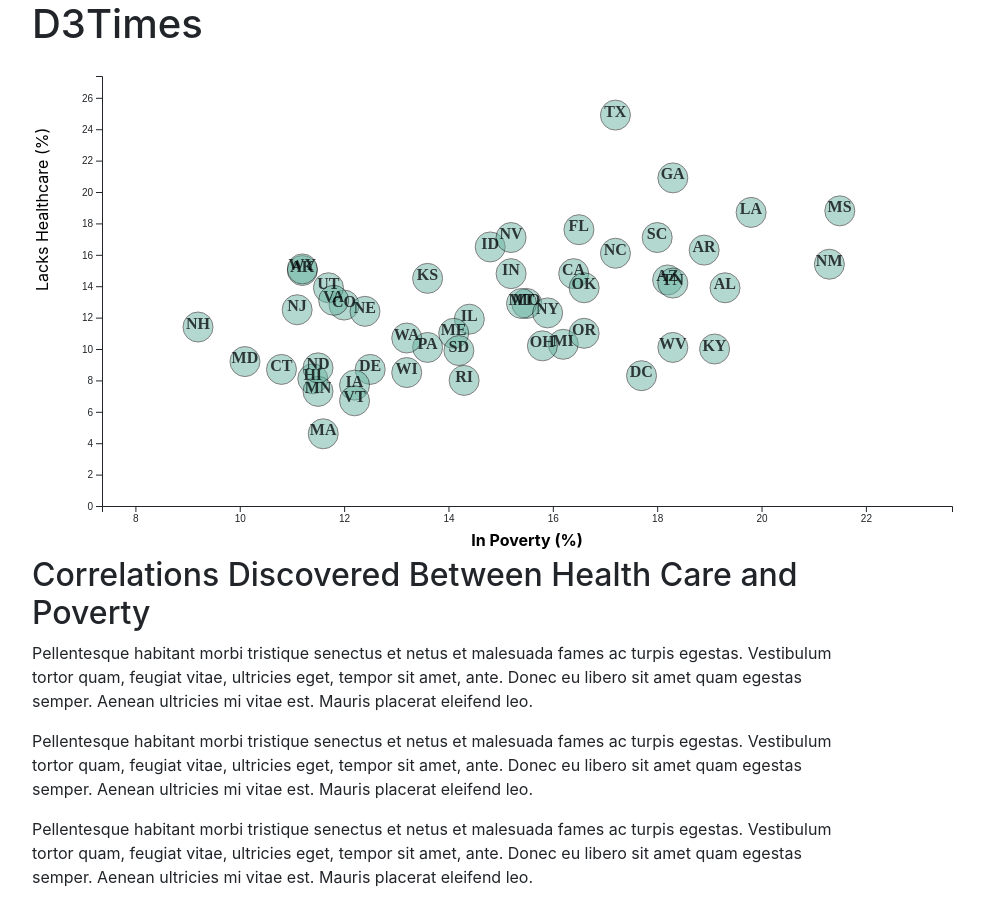
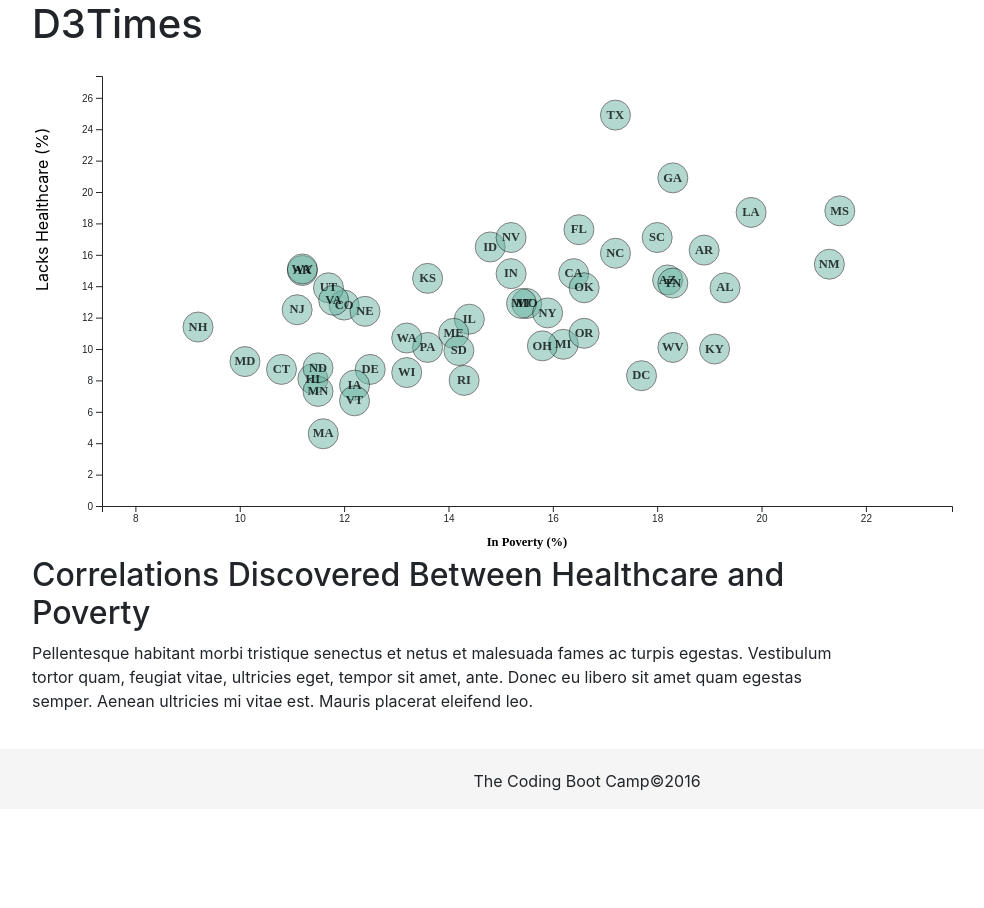
Before and after one commit to george-simon/D3-challenge, a plain HTML site: page D3_data_journalism/index.html in a window 1280 px wide. Shown: the top 908 px of the page, without its empty margins (53-1037 px from the left). After the commit the page ends 809 px from the top, so only its background shows below. Drawn offline with nearby package versions, Linux system fonts and the light colour scheme.

Commit message:
update text elements

```diff
--- a/D3_data_journalism/assets/js/app.js
+++ b/D3_data_journalism/assets/js/app.js
@@ -68,13 +68,14 @@ d3.csv("./assets/data/data.csv").then(riskData => {
     const label = svg.append("g")
         .attr("font-family", "Yanone Kaffeesatz")
         .attr("font-weight", 600)
+        .attr("font-size", 12.5)
         .attr("text-anchor", "middle")
       .selectAll("text")
       .data(riskData)
       .join("text")
         .attr("id", "abbr")
         .attr("opacity", .75)
-        .attr("dy", "0.10em")
+        .attr("dy", "0.3em")
         .attr("x", d => d.x0)
         .attr("y", d => d.y0)
         .text(d => d.abbr);
@@ -100,6 +101,9 @@ d3.csv("./assets/data/data.csv").then(riskData => {
     var povertyLabel = labelsGroup.append("text")
       .attr("x", 0)
       .attr("y", 20)
+      .attr("font-family", "Yanone Kaffeesatz")
+      .attr("font-weight", 600)
+      .attr("font-size", 12.5)
       .classed("active", true)
       .text("In Poverty (%)");
 
--- a/D3_data_journalism/index.html
+++ b/D3_data_journalism/index.html
@@ -27,15 +27,7 @@
     <div class="row">
       <div class="col-xs-12  col-md-9">
         <div class="article">
-          <h2>Correlations Discovered Between Health Care and Poverty</h2>
-          <p>Pellentesque habitant morbi tristique senectus et netus et malesuada fames ac turpis egestas. Vestibulum tortor
-            quam, feugiat vitae, ultricies eget, tempor sit amet, ante. Donec eu libero sit amet quam egestas semper. Aenean
-            ultricies mi vitae est. Mauris placerat eleifend leo.</p>
-
-          <p>Pellentesque habitant morbi tristique senectus et netus et malesuada fames ac turpis egestas. Vestibulum tortor
-            quam, feugiat vitae, ultricies eget, tempor sit amet, ante. Donec eu libero sit amet quam egestas semper. Aenean
-            ultricies mi vitae est. Mauris placerat eleifend leo.</p>
-
+          <h2>Correlations Discovered Between Healthcare and Poverty</h2>
           <p>Pellentesque habitant morbi tristique senectus et netus et malesuada fames ac turpis egestas. Vestibulum tortor
             quam, feugiat vitae, ultricies eget, tempor sit amet, ante. Donec eu libero sit amet quam egestas semper. Aenean
             ultricies mi vitae est. Mauris placerat eleifend leo.</p>
```
